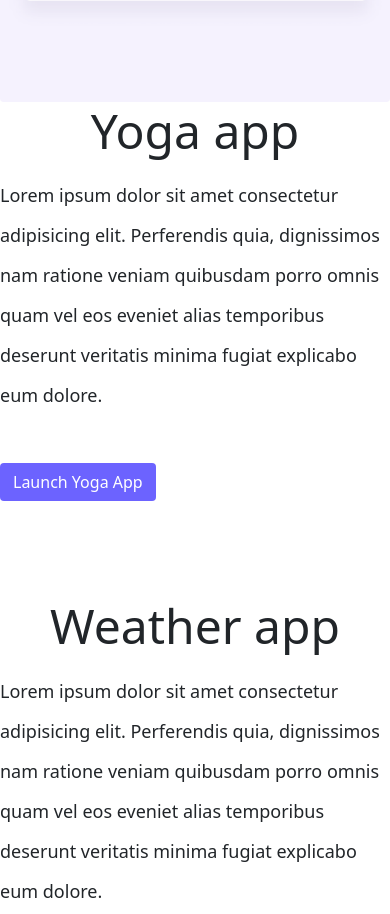
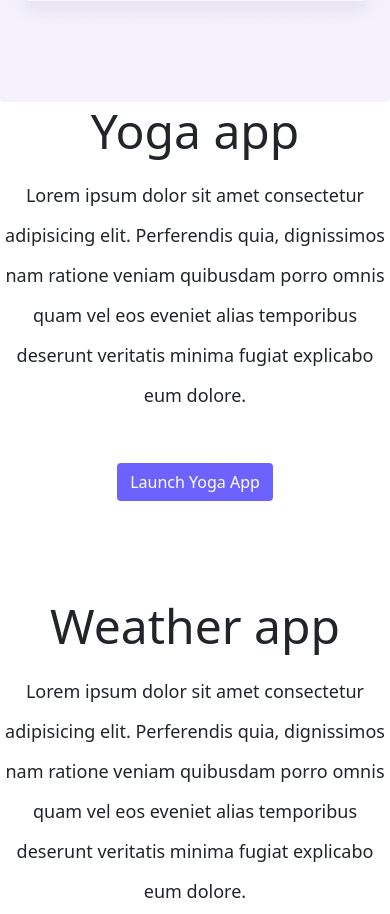
Before and after one commit to asandamhlongo/multiple-pages-website, a plain HTML site: page index.html in a window 390 px wide. Shown: the part 885-1799 px from the top of the page. Drawn offline with nearby package versions, Linux system fonts and the light colour scheme.

Commit message:
Updated css by adding media query

```diff
--- a/style.css
+++ b/style.css
@@ -2,6 +2,21 @@
     --primary-color: #6c63ff;
     --secondary-color: #f5f2fe;
     --box-shadow: 0 5px 10px rgba(0, 0, 0, 0.3);
+}
+@media (max-width: 600px) {
+    * {
+        text-align: center;
+    }
+
+    p {
+    font-size: 28px;
+    }
+    .col-md-6,
+    .container-img {
+        display: block;
+    }
+
+
 }
 
 .home-page {
```
